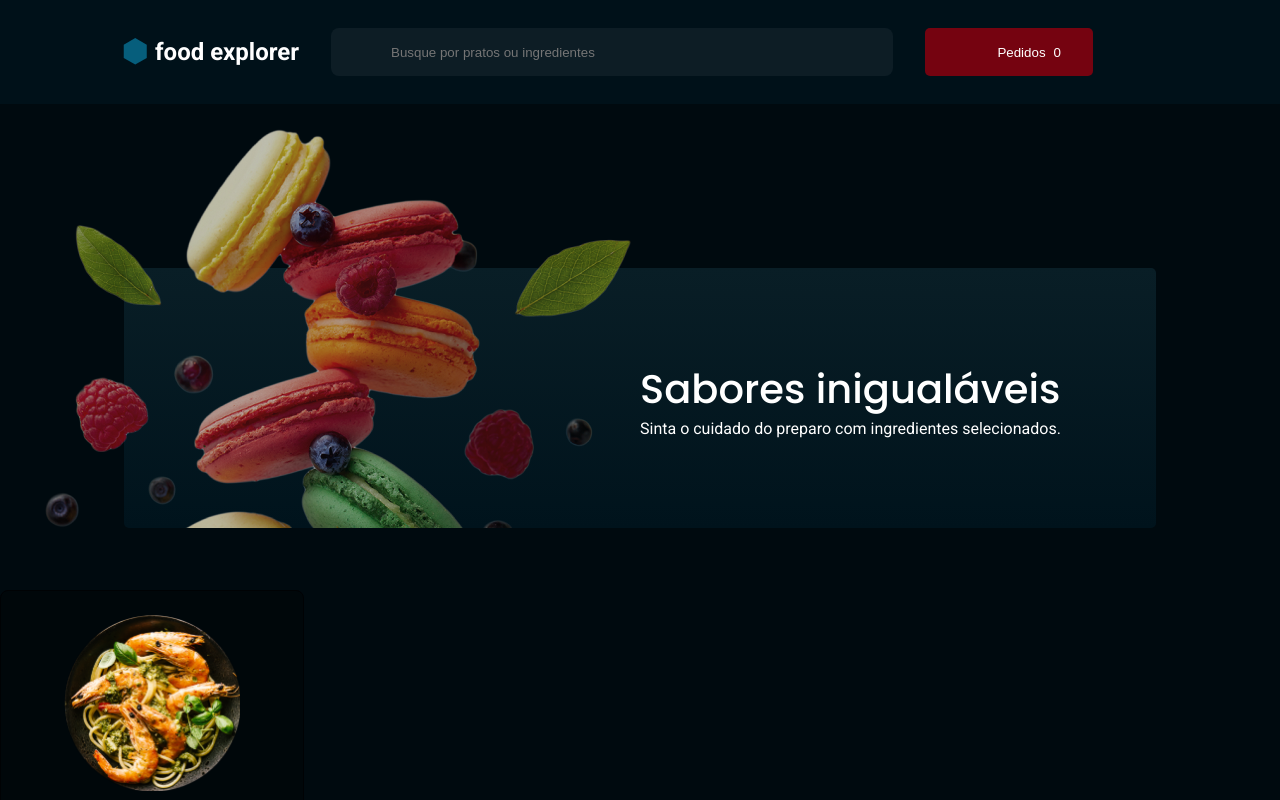
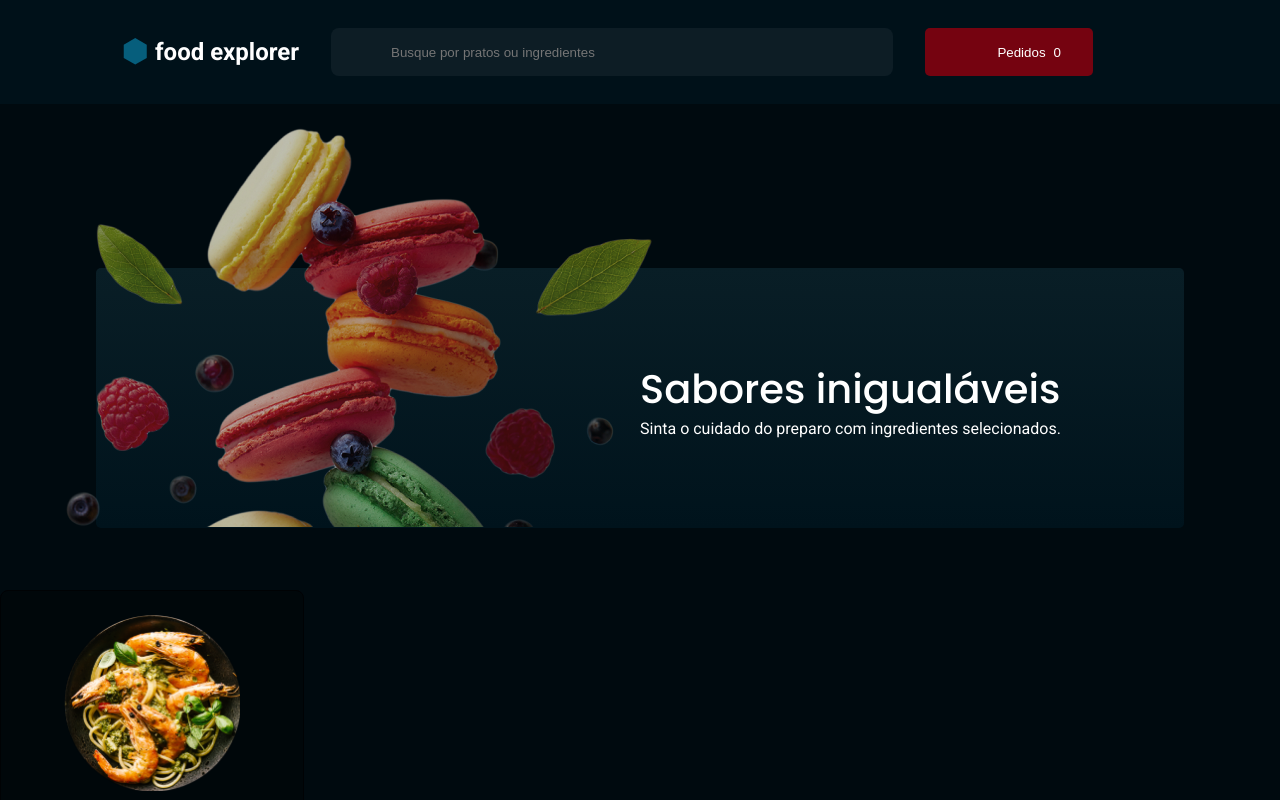
Before and after one commit to JhonatanRuivo/FoodExplorer-FrontEnd, a React (Vite) app: page / in a window 1280 px wide. Shown: the top 800 px of the page. Built offline with nearby package versions, Linux system fonts and the light colour scheme; some icons are missing.

Commit message:
fix: component Banner

```diff
--- a/src/components/Banner/styles.js
+++ b/src/components/Banner/styles.js
@@ -5,21 +5,20 @@ export const Container = styled.div`
 
   border-radius: 5px;
   height: 260px;
-  margin: 164px 124px 62px;
+  width: 85%;
+  margin: 164px auto 62px;
 
   display: flex;
 
   position: relative;
-
-  white-space: nowrap;
 
   > img {
     max-width: 632px;
     max-height: 406px;
 
     position: absolute;
-    left: -100px;
-    top: -146px;
+    left: -4.7%;
+    top: -56.4%;
   }
 
   > .slogan {
@@ -36,21 +35,18 @@ export const Container = styled.div`
     }
   }
 
-  @media (max-width: 950px) {
-    display: none;
-  }
-
   @media (max-width: 1240px) {
-    height: 205px;
-    margin: 123px 93px 46px;
+    margin: 100px auto 62px;
+    width: 85%;
+    height: 180px;
 
     > img {
-      max-width: 648px;
-      max-height: 309px;
+      max-width: 421px;
+      max-height: 270px;
 
       position: absolute;
-      left: -75px;
-      top: -105px;
+      left: -4.4%;
+      top: -50%;
     }
 
     .slogan {
@@ -60,8 +56,61 @@ export const Container = styled.div`
         font-weight: 400;
       }
       > p {
+        font-family: Poppins;
         font-size: 14px;
       }
     }
   }
+
+  @media (max-width: 950px) {
+    height: 120px;
+    width: 87%;
+
+    margin: 44px auto 62px;
+
+    > img {
+      width: 191px;
+      height: 149px;
+
+      position: absolute;
+      left: -4.4%;
+      top: -24.5%;
+    }
+    .slogan {
+      margin-left: 40%;
+
+      > h2 {
+        font-size: 18px;
+        font-style: normal;
+        font-weight: 600;
+      }
+      > p {
+        font-size: 12px;
+        font-weight: 400;
+      }
+    }
+  }
+  @media (max-width: 428px) {
+    > img {
+      width: 160px;
+      height: 149px;
+
+      position: absolute;
+      left: -8.4%;
+      top: -24.5%;
+    }
+    .slogan {
+      margin-left: 50%;
+
+      > h2 {
+        font-size: 14px;
+        font-style: normal;
+        font-weight: 600;
+      }
+      > p {
+        font-size: 8px;
+        font-weight: 400;
+      }
+    }
+  }
 `
```
